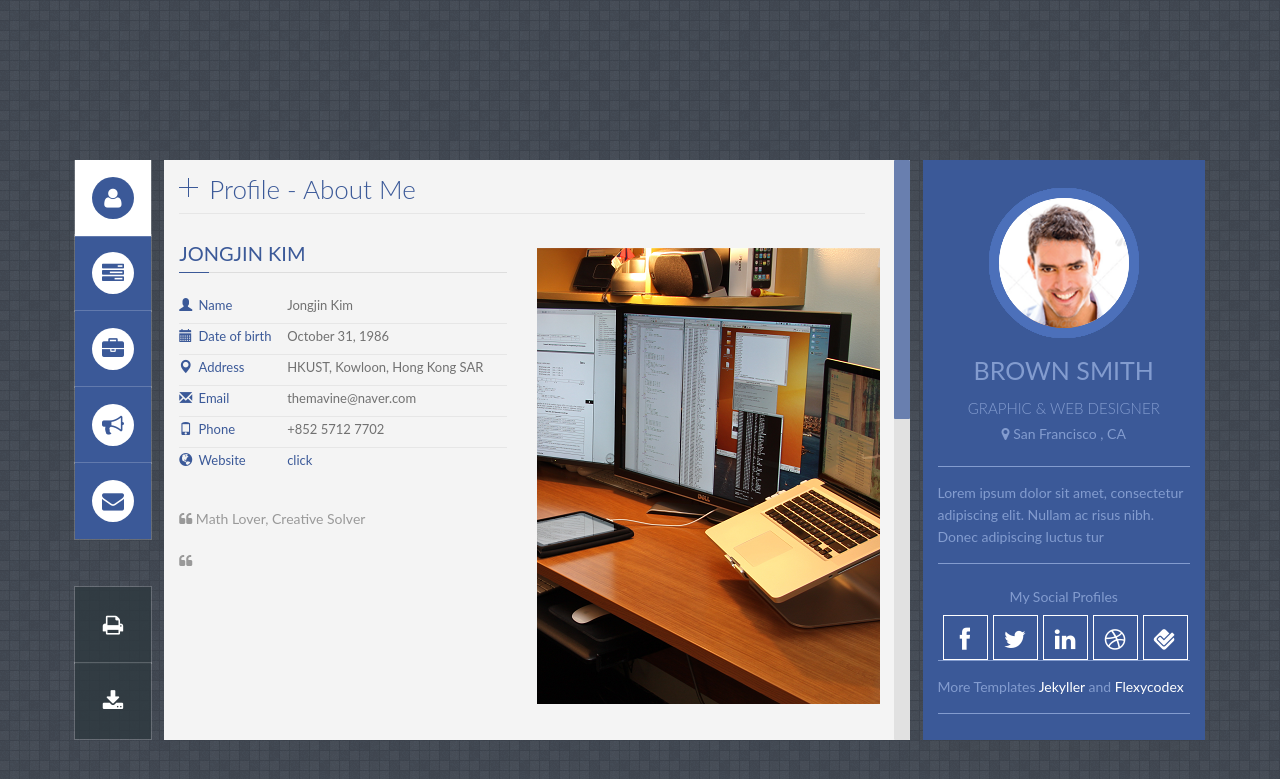
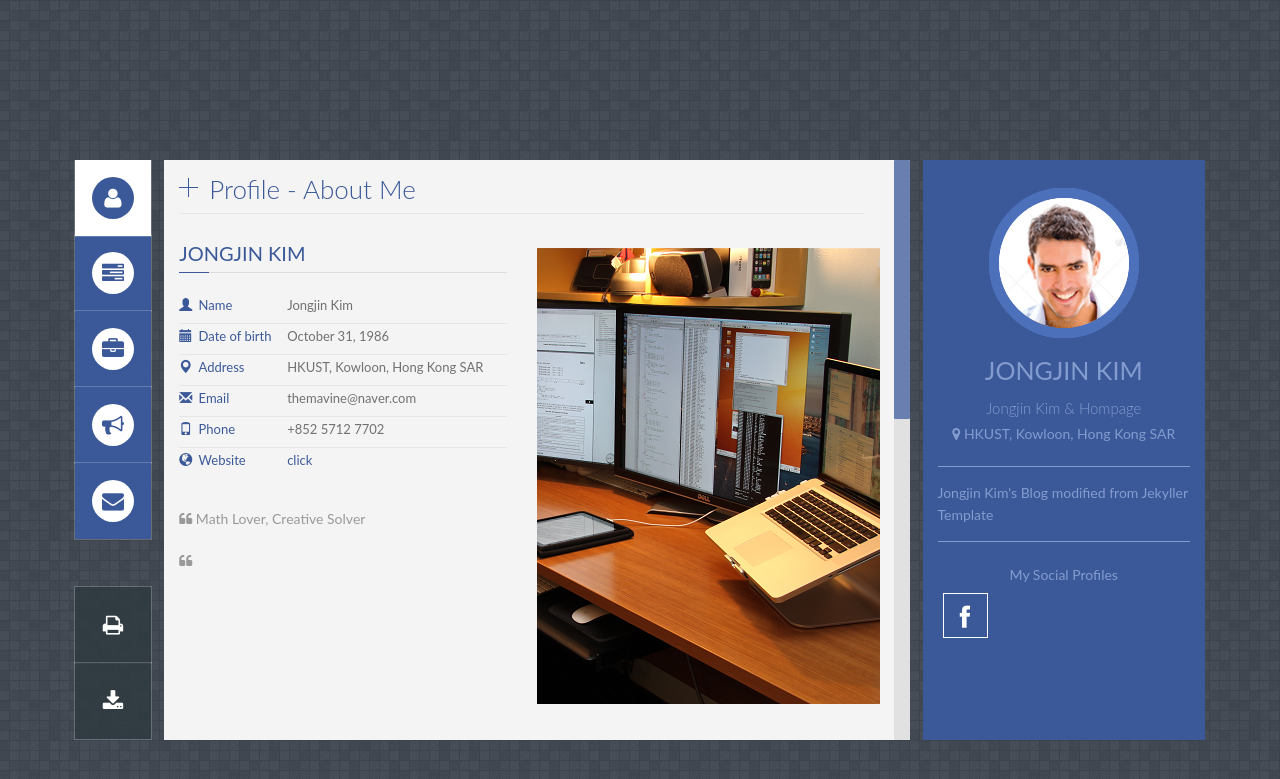
Before and after one commit to themavine/themavine.github.io, a Jekyll site: the page built from index.html, in a window 1280 px wide. Shown: the top 779 px of the page. Built offline with Jekyll 4.4.1, drawn with Linux system fonts in a browser that asks for light colours; some web fonts are replaced.

Commit message:
Config File Update

```diff
--- a/_config.yml
+++ b/_config.yml
@@ -1,22 +1,18 @@
 
 title: My Resume
 url: 'http://junlulocky.com'
-baseurl: '/PanelCV' #change it according to your repository name
+baseurl: '/themavine' #change it according to your repository name
 
 
 
 # Profile information
-yourname: Brown Smith  ## put your name
-title: 'GRAPHIC &amp; WEB DESIGNER'  ## your title
-location: San Francisco , CA
+yourname: Jongjin Kim  ## put your name
+title: 'Jongjin Kim &amp; Hompage'  ## your title
+location: HKUST, Kowloon, Hong Kong SAR
 
 
 ## Social Profiles
-facebook: http://www.facebook.com  ## your facebook account url
-twitter: http://www.twitter.com  ## your twitter account url
-linkedin: http://www.linkedin.com  ## your linkedin account url
-dribbble: http://www.dribble.com  ## you dribbble account url
-foursquare: http://www.foursquare.com  ## your foursquare account url
+facebook: http://www.facebook.com/jongjin.kim.372  ## your facebook account url
 
 
 
--- a/index.html
+++ b/index.html
@@ -78,7 +78,7 @@ layout: default
         <!-- Profile Description -->
         <div id="profile_desc">
             <p>
-            	Lorem ipsum dolor sit amet, consectetur adipiscing elit. Nullam ac risus nibh. Donec adipiscing luctus tur
+            	Jongjin Kim's Blog modified from Jekyller Template
             </p>
 
         </div>
@@ -90,20 +90,9 @@ layout: default
             <h6>My Social Profiles</h6>
 
             <a href="{{site.facebook}}"><i class="fa fa-facebook"></i></a>
-            <a href="{{site.twitter}}"><i class="fa fa-twitter"></i></a>
-            <a href="{{site.linkedin}}"><i class="fa fa-linkedin"></i></a>
-            <a href="{{site.dribbble}}"><i class="fa fa fa-dribbble"></i></a>
-            <a href="{{site.foursquare}}"><i class="fa fa-foursquare"></i></a>
             <div class="clear"></div>
         </div>
         <!-- End Name -->
-
-        <div id="profile_desc">
-            <p>
-                More Templates <a href="https://github.com/jekyller" target="_blank" title="jekyller" class="a-footer">Jekyller</a> and <a href="https://themeforest.net/item/flexyvcard-responsive-vcard-template-/7158750" target="_blank" title="flexycodes" class="a-footer">Flexycodex</a>
-            </p>
-
-        </div>
 
     </div>
     <!-- End profile information -->
```
Also changed, not shown: 2 other files.
